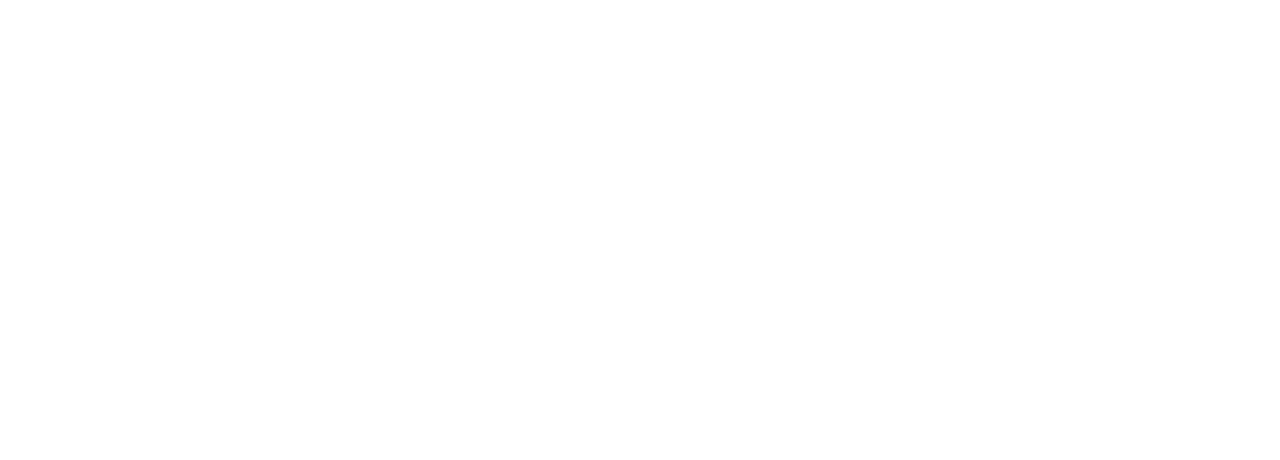
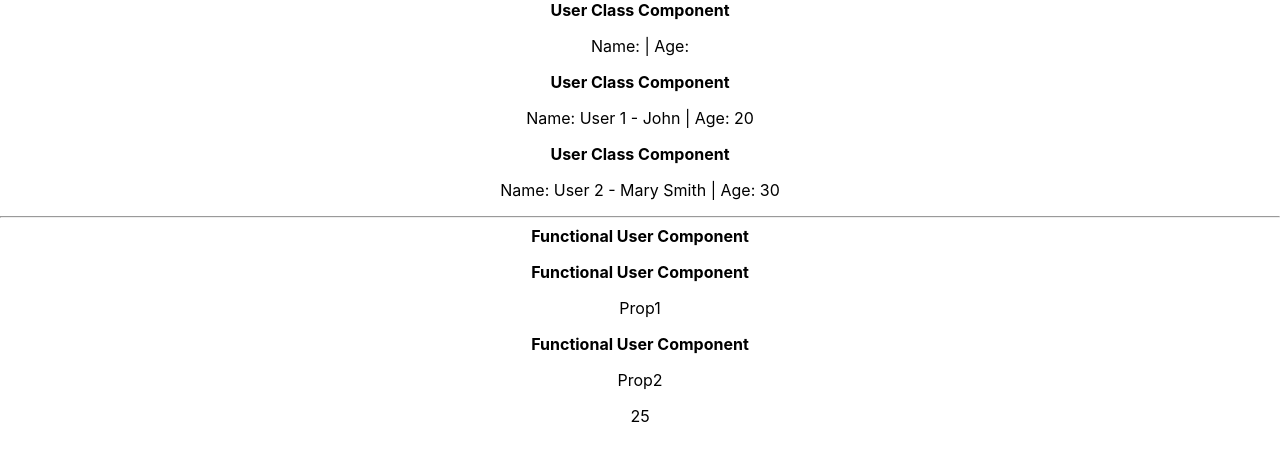
Before and after one commit to loganblackstad/react-sandbox, a React (Create React App) app: page / in a window 1280 px wide. Shown: the top 460 px of the page. Built offline with nearby package versions, Linux system fonts and the light colour scheme.

Commit message:
differentiating btw class and functional components

```diff
--- a/src/App.js
+++ b/src/App.js
@@ -1,11 +1,24 @@
 import React from 'react';
-import Users from './components/Users.js';
-import User from './components/User.js';
+import FunctionalUser from './components/FunctionalUser.js';
+import ClassUser from './components/ClassUser.js';
 import './App.css';
 
 function App() {
   return (
     <div className="App">
+
+      <ClassUser />
+      {/* props can be passed down through class components */}
+      <ClassUser title="User 1 - John" age="20" />
+      <ClassUser title="User 2 - Mary" age="30">Smith</ClassUser>
+
+      <hr />
+
+      <FunctionalUser />
+      {/* props are automatically passed down as children in functional components */}
+      <FunctionalUser>Prop1</FunctionalUser>
+      <FunctionalUser age="25">Prop2</FunctionalUser>
+
     </div>
   );
 }
--- /dev/null
+++ b/src/components/ClassUser.js
@@ -0,0 +1,16 @@
+import React, { Component } from 'react';
+
+class ClassUser extends Component {
+  render() {
+    return (
+      <div>
+
+        <b>User Class Component</b>
+        <p>Name: {this.props.title} {this.props.children} | Age: {this.props.age}</p>
+
+      </div>
+    )
+  }
+}
+
+export default ClassUser;
--- /dev/null
+++ b/src/components/FunctionalUser.js
@@ -0,0 +1,17 @@
+import React from 'react';
+
+
+export const FunctionalUser = (props) => {
+  //props have to be passed into a functional component
+  // return (<div>Users Functional Component</div>)
+  return (
+    <div>
+      <b>Functional User Component</b>
+      <br />
+      <p>{props.children}</p>
+      <p>{props.age}</p>
+    </div>
+  )
+}
+
+export default FunctionalUser;
--- a/src/components/User.js
+++ /dev/null
@@ -1,9 +0,0 @@
-import React, { Component } from 'react';
-
-class User extends Component {
-  render() {
-    return <div>test</div>
-  }
-}
-
-export default User;
--- a/src/components/Users.js
+++ /dev/null
@@ -1,12 +0,0 @@
-import React, { Component } from 'react';
-
-
-export const Users = (props) => {
-  return (
-    <div>
-      {props.children}
-    </div>
-  )
-}
-
-export default Users;
```
